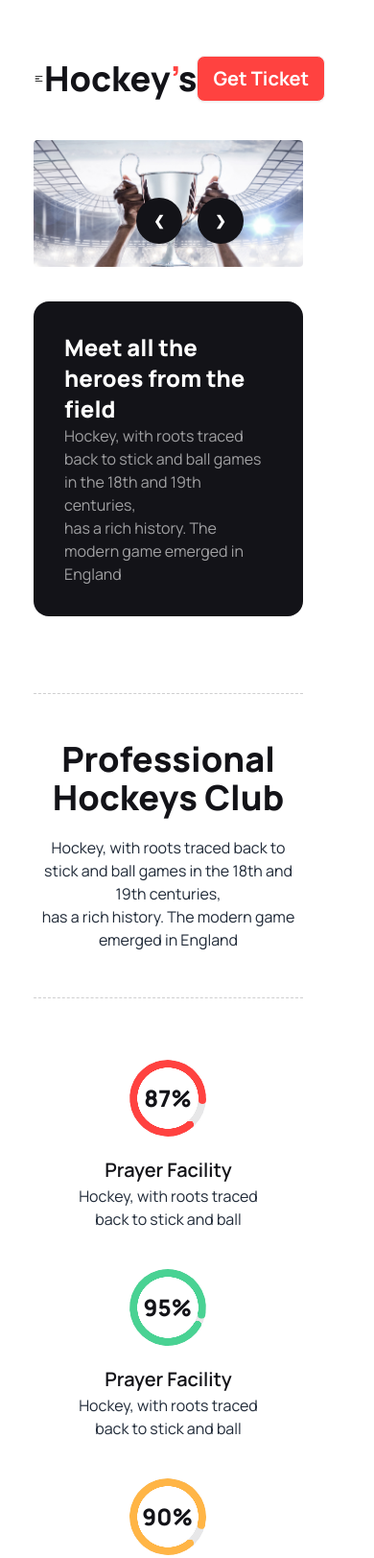
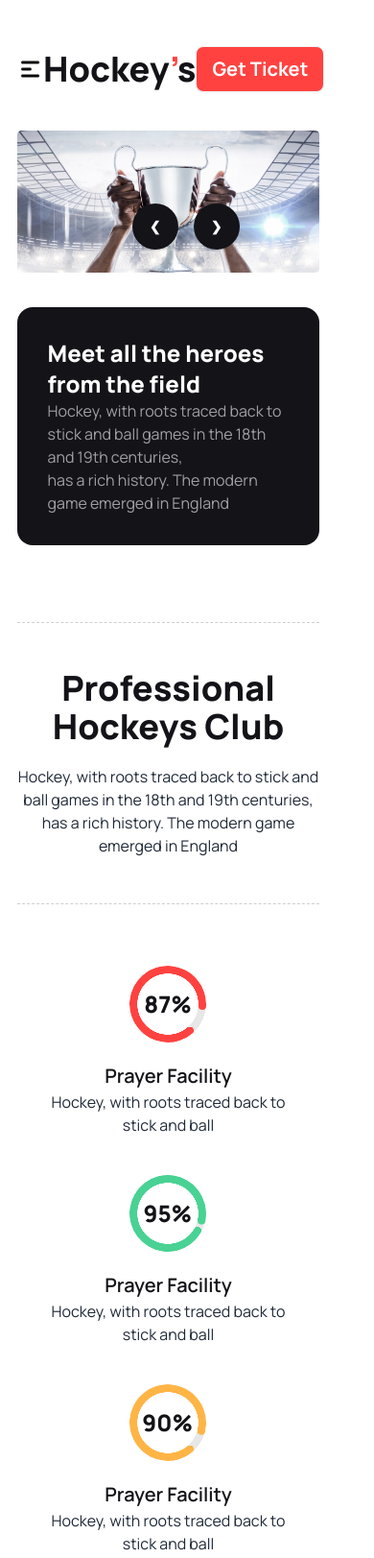
Before and after one commit to HabibaAnika/B9A3-Hockeys-main, a plain HTML site: page index.html in a window 390 px wide. Shown: the top 1623 px of the page at 96% size. Drawn offline with nearby package versions, Linux system fonts and the light colour scheme.

Commit message:
all are set

```diff
--- a/index.html
+++ b/index.html
@@ -8,6 +8,9 @@
 
     <!-- tailwind and daisy UI cdn -->
     <link href="https://cdn.jsdelivr.net/npm/daisyui@4.6.0/dist/full.min.css" rel="stylesheet" type="text/css" />
+    <script src="https://cdn.tailwindcss.com"></script>
+
+    <!-- tailwind -->
     <script src="https://cdn.tailwindcss.com"></script>
 
     <!-- tailwind custom -->
@@ -29,7 +32,7 @@
 </head>
 
 <body>
-    <header class="my-container mt-[50px]">
+    <header id="header-container" class="mt-[50px]">
         <nav class="flex justify-between items-center min-h-16 mt-10">
 
             <div id="menu-icon" class="bars w-8 cursor-pointer">
@@ -58,7 +61,7 @@
 
         <!-- banner area -->
         <section class="banner mt-8">
-            <div class="carousel w-full">
+            <div class="carousel">
 
                 <div id="slide1" class="carousel-item relative w-full">
                     <img src="/Images/1.png" class="w-full" />
@@ -72,7 +75,7 @@
                 <div id="slide2" class="carousel-item relative w-full">
                     <img src="/Images/1.png" class="w-full" />
 
-                    <div class="banner-btn absolute flex gap-4 transform -translate-y-1/2 left-5 bottom-0">
+                    <div class="banner-btn absolute flex gap-4 transform -translate-y-1/2 left-35 lg:left-5 bottom-0">
                         <a href="#slide1" id="prev-2" class="btn btn-circle bg-black text-white">❮</a>
                         <a href="#slide2" id="next-2" class="btn btn-circle bg-black text-white">❯</a>
                     </div>
@@ -88,9 +91,9 @@
         </section>
     </header>
 
-    <main class="my-container">
+    <main id="container"">
         <!-- progress area -->
-        <section class="hockey-club text-center mt-20 mb-36">
+        <section class=" hockey-club text-center mt-20 mb-36">
         <h1 class="text-[#131318] font-extrabold text-4xl pt-12 mb-5">Professional Hockeys Club</h1>
         <p class="mb-16 pb-12">Hockey, with roots traced back to stick and ball games in the 18th and 19th
             centuries, <br> has a rich
@@ -565,7 +568,8 @@
         <div class="my-container flex flex-col lg:flex-row justify-between items-center lg:items-start">
             <div>
                 <h1 class="font-extrabold text-3xl mb-5">Get In Touch</h1>
-                <p class="opacity-4 leading-7">Hockey, with roots traced back to stick and ball games <br> in the 18th and 19th
+                <p class="opacity-4 leading-7">Hockey, with roots traced back to stick and ball games <br> in the 18th
+                    and 19th
                     centuries, <br> has a rich
                     history. The modern game emerged in England</p>
                 <div class="flex items-center mt-5 gap-3">
@@ -608,8 +612,9 @@
 
     </footer>
 
+
+</body>
 <!-- Main js -->
 <script src="main.js"></script>
-</body>
 
 </html>
--- a/style.css
+++ b/style.css
@@ -12,13 +12,16 @@ body {
 li{
     list-style: none;
 }
-
-.my-container{
-    width: 80%;
+#container{
+    width: 90%;
     margin: 0 auto;
 }
 
 /* nav area css */
+#header-container{
+    width: 90%;
+    margin: 0 auto;
+}
 nav {
     position: relative;
 }
```
Lines whose indentation alone changed are shown as unchanged.
